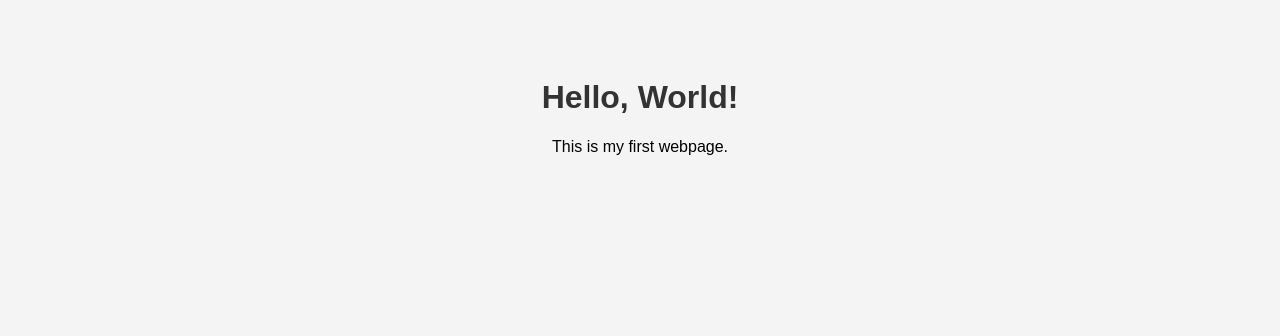
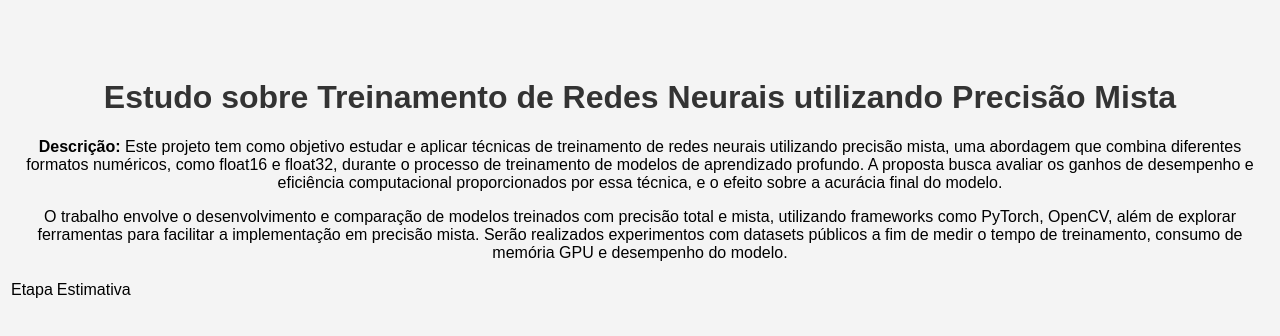
Before and after one commit to Bozzetto/TCC_BCC, a plain HTML site: page docs/index.html in a window 1280 px wide. Drawn offline with Linux system fonts and the light colour scheme.

Commit message:
Added project description

```diff
--- a/docs/index.html
+++ b/docs/index.html
@@ -16,7 +16,16 @@
     </style>
 </head>
 <body>
-    <h1>Hello, World!</h1>
-    <p>This is my first webpage.</p>
+    <h1>Estudo sobre Treinamento de Redes Neurais utilizando Precisão Mista</h1>
+    <p><b>Descrição:</b> Este projeto tem como objetivo estudar e aplicar técnicas de treinamento de redes neurais utilizando precisão mista, uma abordagem que combina diferentes formatos numéricos, como float16 e float32, durante o processo de treinamento de modelos de aprendizado profundo. A proposta busca avaliar os ganhos de desempenho e eficiência computacional proporcionados por essa técnica, e o efeito sobre a acurácia final do modelo. </p>
+
+<p> O trabalho envolve o desenvolvimento e comparação de modelos treinados com precisão total e mista, utilizando frameworks como PyTorch, OpenCV, além de explorar ferramentas para facilitar a implementação em precisão mista. Serão realizados experimentos com datasets públicos a fim de medir o tempo de treinamento, consumo de memória GPU e desempenho do modelo. </p>
+
+    <table>
+	    <tr>
+		    <td>Etapa</td>
+		    <td>Estimativa</td>
+	    </tr>
+    </table>
 </body>
 </html>
```
